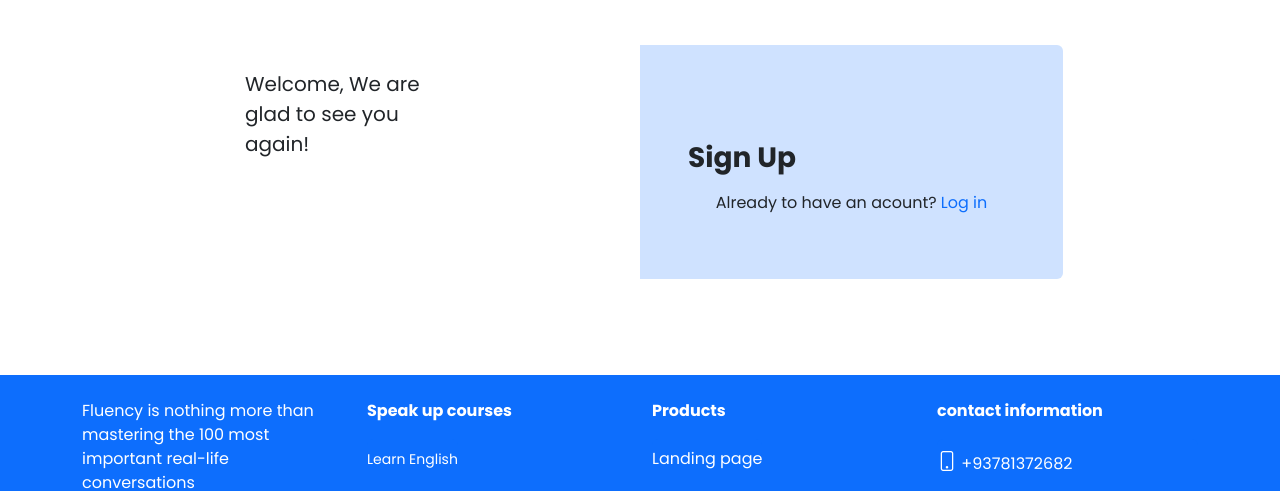
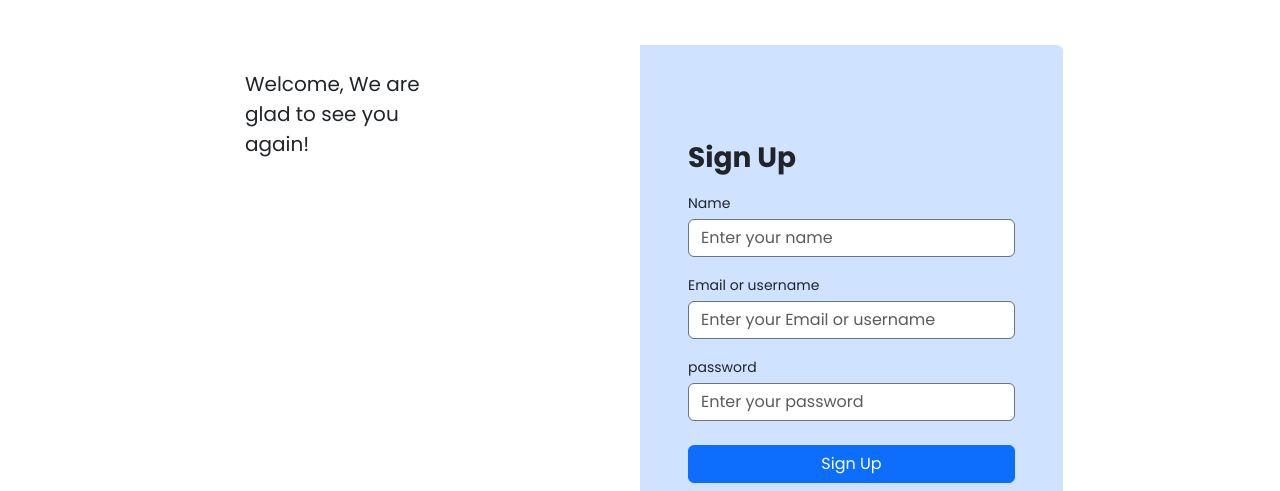
Before and after one commit to HanifaTavassoli/SpeakUp, a website: page sign-up.html in a window 1280 px wide. Shown: the part 61-552 px from the top of the page. Drawn offline with nearby package versions, Linux system fonts and the light colour scheme.

Commit message:
implement sign-up form with input fields and submit button

```diff
--- a/sign-up.html
+++ b/sign-up.html
@@ -28,7 +28,53 @@
             class="col-12 col-md-6 p-5 bg-primary-subtle rounded-end mx-auto"
           >
             <h2 class="fw-bold fs-3 mt-5 mb-3">Sign Up</h2>
+            <form action="#" class="">
+              <div class="mb-3">
+                <label for="name" class="form-label mb-1">
+                  <small>Name</small>
+                </label>
+                <input
+                  type="text"
+                  class="form-control border border-secondary"
+                  id="name"
+                  placeholder="Enter your name"
+                />
+              </div>
+              <div class="mb-3">
+                <label for="email" class="form-label mb-1">
+                  <small>Email or username</small>
+                </label>
+                <input
+                  type="text"
+                  class="form-control text-secondary border border-secondary"
+                  id="email"
+                  placeholder="Enter your Email or username"
+                />
+              </div>
+              <div class="mb-3">
+                <label for="password" class="form-label mb-1"
+                  ><small>password</small></label
+                >
+                <input
+                  type="password"
+                  class="form-control border border-secondary"
+                  id="password"
+                  placeholder="Enter your password"
+                />
+              </div>
 
+              <div class="d-grid col-12 mx-auto mt-4 mb-4">
+                <button
+                  type="submit"
+                  class="btn btn-primary"
+                  data-bs-toggle="modal"
+                  data-bs-target="#successModal"
+                  id="submit"
+                >
+                  Sign Up
+                </button>
+              </div>
+            </form>
             <div class="text-center">
               <p>
                 Already to have an acount?
```
